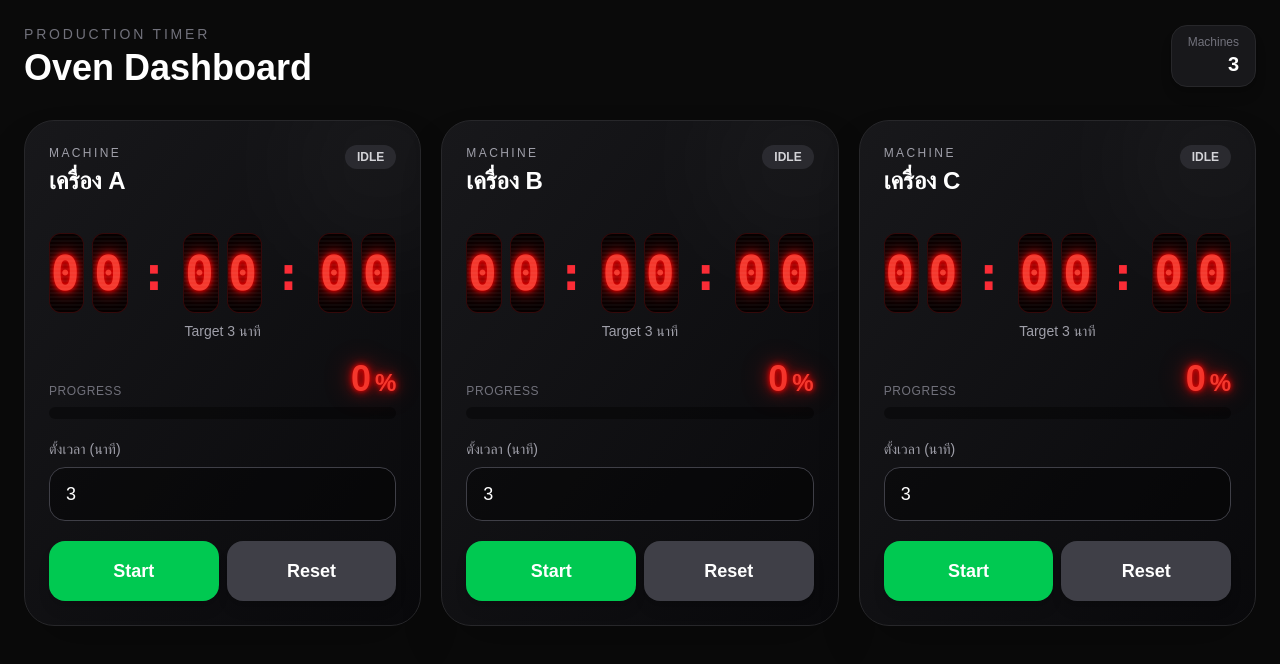
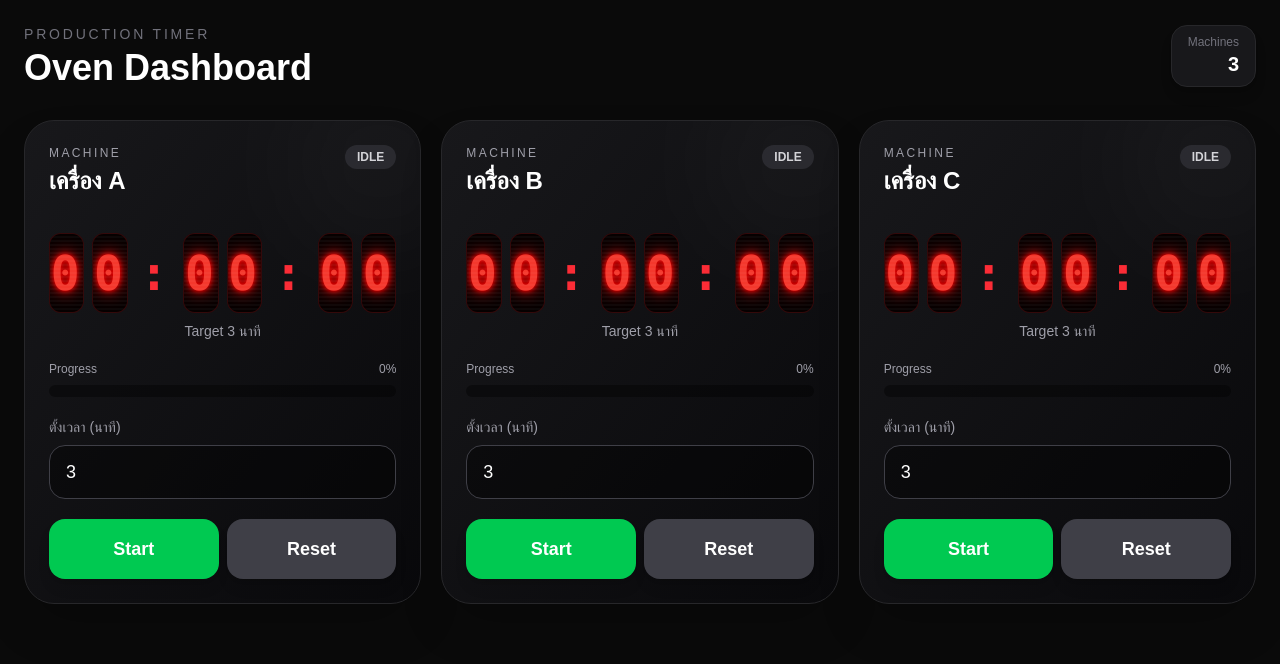
Before and after one commit to MJsushi/oven-timer, a Next.js app: page / in a window 1280 px wide. Shown: the top 664 px of the page. Built offline with nearby package versions, Linux system fonts and the light colour scheme.

Commit message:
flip clock

```diff
--- a/src/app/page.js
+++ b/src/app/page.js
@@ -368,14 +368,23 @@ export default function Page() {
                     <div className="flex items-center justify-center gap-1 md:gap-2">
 
   {splitTime(m.seconds).map((char, i) =>
+
     char === ":" ? (
+
       <div key={i} className="px-1 text-red-500 text-3xl md:text-5xl font-bold">
+
         :
+
       </div>
+
     ) : (
+
       <FlipDigit key={i} value={char} />
+
     )
+
   )}
+
 </div>
                   </div>
 
@@ -386,29 +395,19 @@ export default function Page() {
 
                 {/* progress */}
                 <div className="mb-5">
-                  <div className="flex justify-between items-end mb-2">
-                    <span className="text-xs text-zinc-500 uppercase tracking-wider">
-                      Progress
-                    </span>
-                    <span
-                      className="
-                        text-2xl md:text-4xl
-                        font-black
-                        leading-none
-                        led-red
-                        led-glow
-                        tabular-nums
-                      "
-                    >
+                  <div className="flex justify-between text-xs text-zinc-400 mb-2">
+                    <span>Progress</span>
+
+                    <span>
                       {Math.min(
                         Math.floor(
-                          (m.seconds / targetSec) * 100
+                          (m.seconds /
+                            targetSec) *
+                            100
                         ),
                         100
                       )}
-                      <span className="text-lg md:text-2xl ml-1">
                       %
-                      </span>
                     </span>
                   </div>
 
```
Lines whose indentation alone changed are shown as unchanged.
